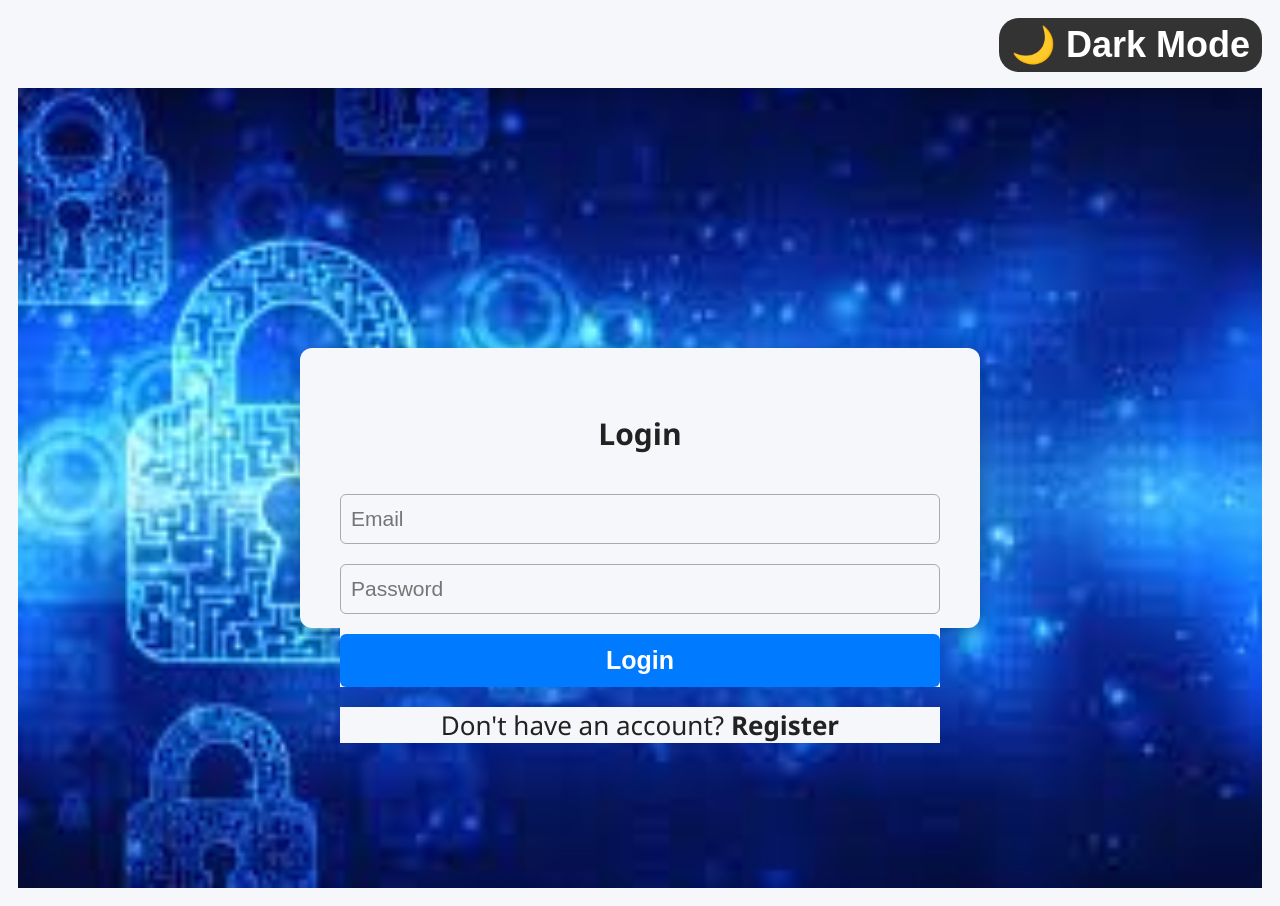
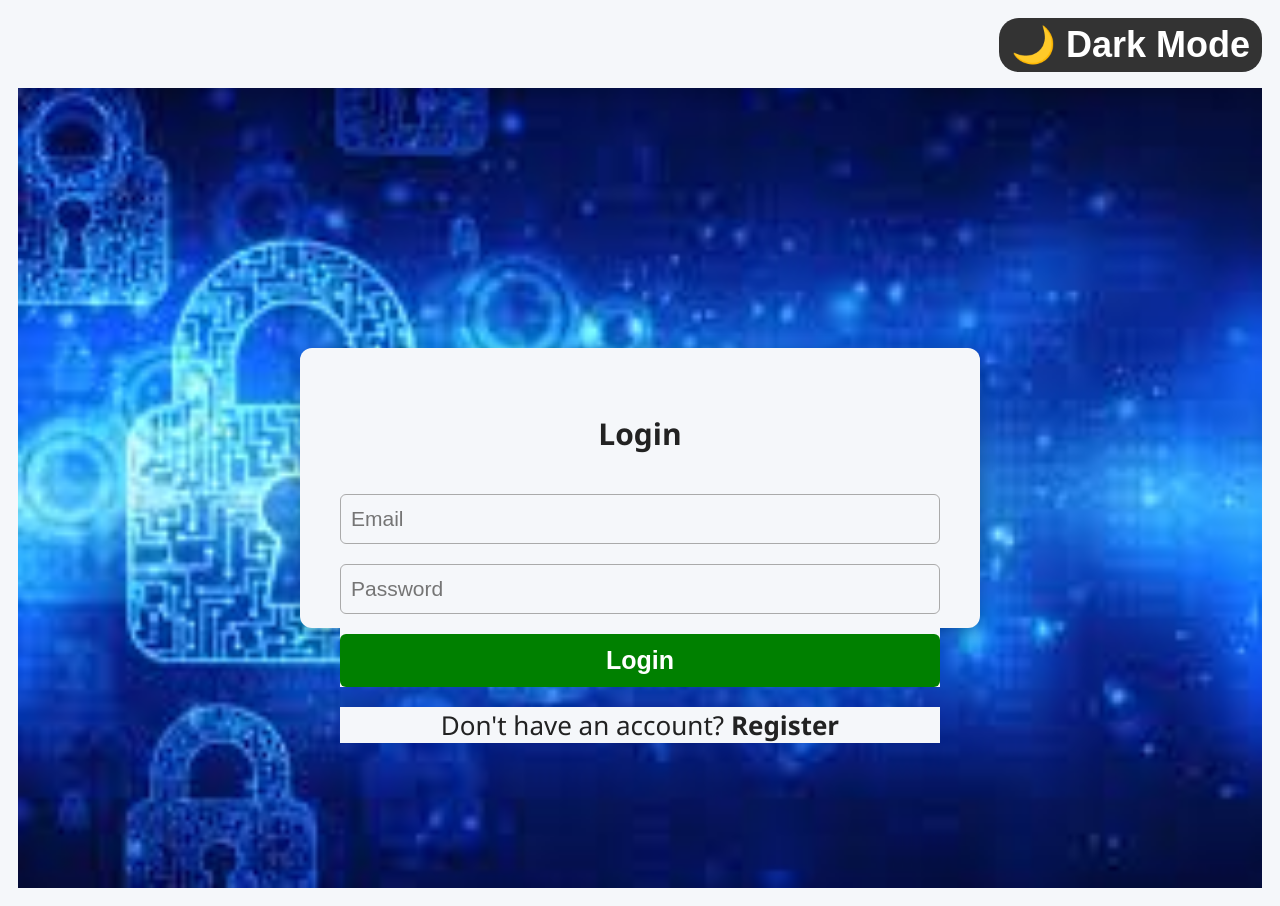
Before and after one commit to yamuna130/Task-Management, a React (Create React App) app in the folder client/: page / in a window 1280 px wide. Built offline with nearby package versions, Linux system fonts and the light colour scheme; no server answers.

Commit message:
Update Login.css

```diff
--- a/client/src/pages/Login.css
+++ b/client/src/pages/Login.css
@@ -33,7 +33,7 @@
 .auth-container button[type="submit"] {
   width: 100%;
   padding: 12px;
-  background-color: #007bff;
+  background-color:green;
   margin-top:10px;
   color: white;
   font-size: 25px;
```
